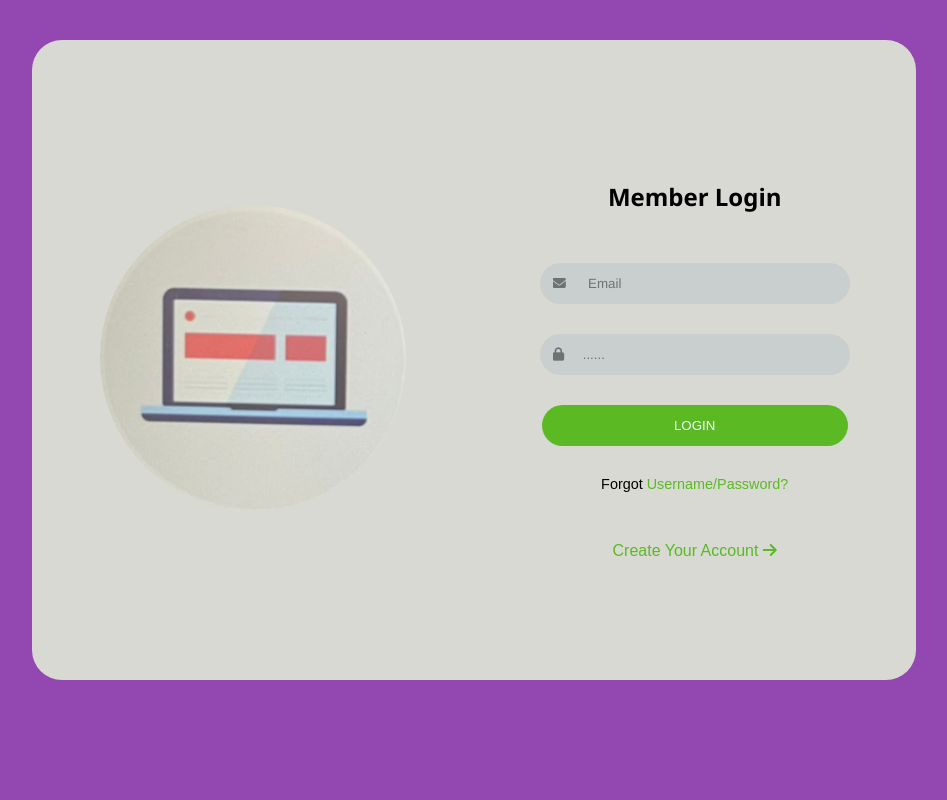
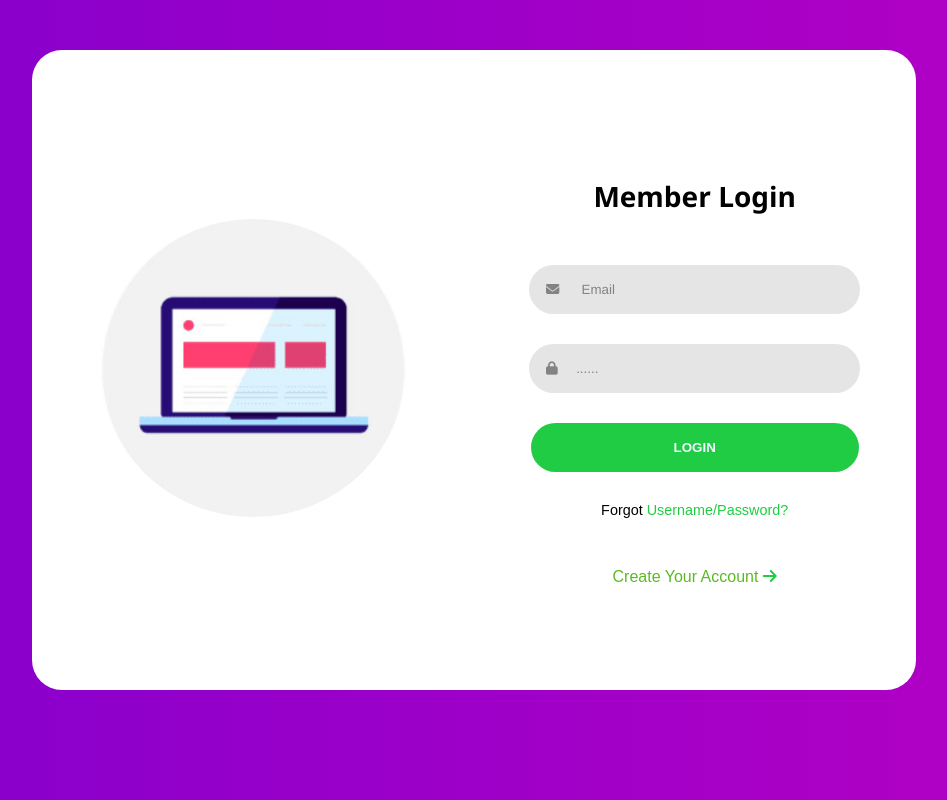
Before and after one commit to aya-soghayyer/knowledg-academy-exercises, a plain HTML site: page login.html in a window 1280 px wide. Shown: the whole page, without its empty margins (166-1113 px from the left). Drawn offline with Linux system fonts and the light colour scheme.

Commit message:
some edits on login files

```diff
--- a/login.css
+++ b/login.css
@@ -1,15 +1,15 @@
 body{
-    background-color:#9347b1;
+    background-image:linear-gradient(to right ,  #8500cd ,#b600c4);
     text-transform: capitalize;
     font-family:Arial, Helvetica, sans-serif;
 }
 
 .box{
-    background-color: #d7d9d2;
+    background-color: #ffffff;
     border-radius: 30px;
     width: 70%;
     height: 80vh;
-    margin: 40px auto;
+    margin: 50px auto;
     text-align: center;
 }
 
@@ -25,20 +25,20 @@ span{
 
 ::placeholder{
     text-transform: capitalize;
-    color: #6d7272;
-    font-weight: 300;
+    color: #838385;
+    font-weight:500px;
 
 }
 
 input{
     border-radius: 26px;
     /* display: block; */
-    background-color: #c9cfcf;
-    padding: 13px;
+    background-color: #e5e5e5;
+    padding: 17px;
     margin-bottom: 30px;
     /* margin-top: 10px; */
     border: none;
-    width: 65%;
+    width: 68%;
 
 }
 
@@ -67,16 +67,17 @@ table{
 }
 
 .login-btn{
-    width: 70%;
+    width: 75%;
     text-transform: uppercase;
     border: none;
     border-radius: 50px;
-    background-color: #5bba24;
-    padding: 13px ;
+    background-color: #20cc44;
+    padding: 17px ;
     color: aliceblue;
     cursor: pointer;
     display: inline-block;
     margin-bottom: 15px;
+    font-weight: bold;
 }
 tr td{
     width: 50%;
@@ -88,12 +89,13 @@ p{
 }
 
 h2{
-    font-weight:600;
+    font-weight:bold;
     font-family:'Segoe UI', Tahoma, Geneva, Verdana, sans-serif;
     margin-bottom: 50px;
+    font-size: 28px;
 }
 
 a{
     text-decoration: none !important;
-    color: #5bba24;
+    color: #20cc44;
 }
--- a/login.html
+++ b/login.html
@@ -17,7 +17,7 @@
             <tr>
                 <td>
                     <div class="image">
-                        <img src="./laptop2.png" download alt="laptop">
+                        <img src="./laptopp.png" download alt="laptop">
                     </div>
                 </td>
                 <td>
@@ -32,7 +32,7 @@
                             </div>
                             <p>forgot <span><a href="">username/password?</a></span> </p>
                             <a class="create">create your account  <i class="fa-solid fa-arrow-right"
-                                    style="color: #5bba24;"></i> </a>
+                                    style="color: #20cc44;"></i> </a>
                         </form>
                     </div>
                 </td>
```
Also changed, not shown: laptop.png (deleted), laptop2.png (deleted), laptopp.png (added).
